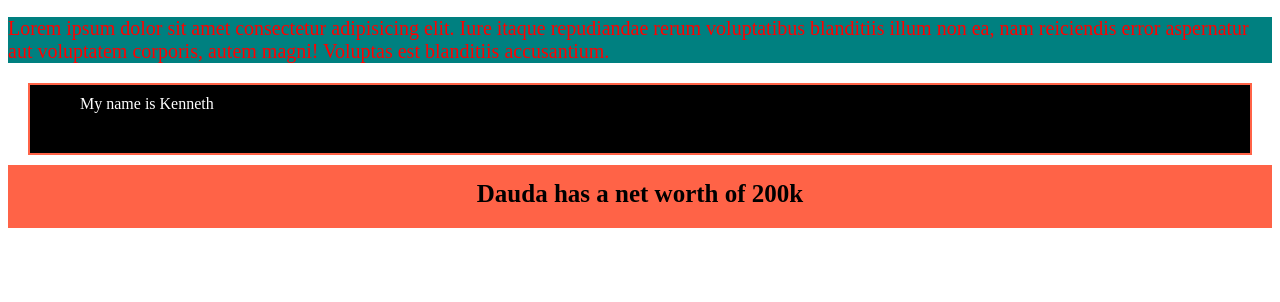
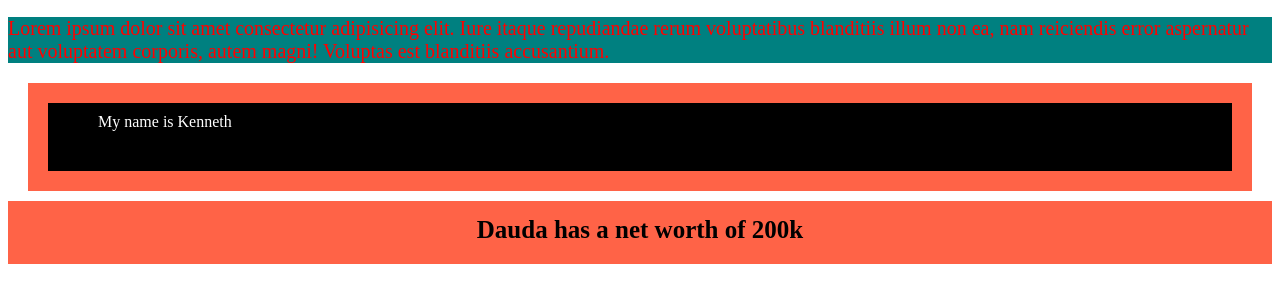
Before and after one commit to Tulasijoshua/web_class, a plain HTML site: page day_2/styling.html in a window 1280 px wide. Shown: the part 50-352 px from the top of the page. Drawn offline with Linux system fonts and the light colour scheme.

Commit message:
Fea: lesson 2

```diff
--- a/day_2/styling.html
+++ b/day_2/styling.html
@@ -14,7 +14,7 @@
             autem magni! Voluptas est blanditiis accusantium.
         </p>
     </section>
-    <div style="background-color: black; color: white; margin: 10px 20px; padding: 10px 20px 40px 50px; border: 2px solid tomato;">
+    <div style="background-color: black; color: white; margin: 10px 20px; padding: 10px 20px 40px 50px; border: 20px solid tomato;">
         My name is Kenneth
     </div>
     <div style="font-family: elephant; background-color: tomato; padding-bottom: 20px; padding-top: 15px; font-size: 25px; text-align: center; font-weight: 900;">
```
